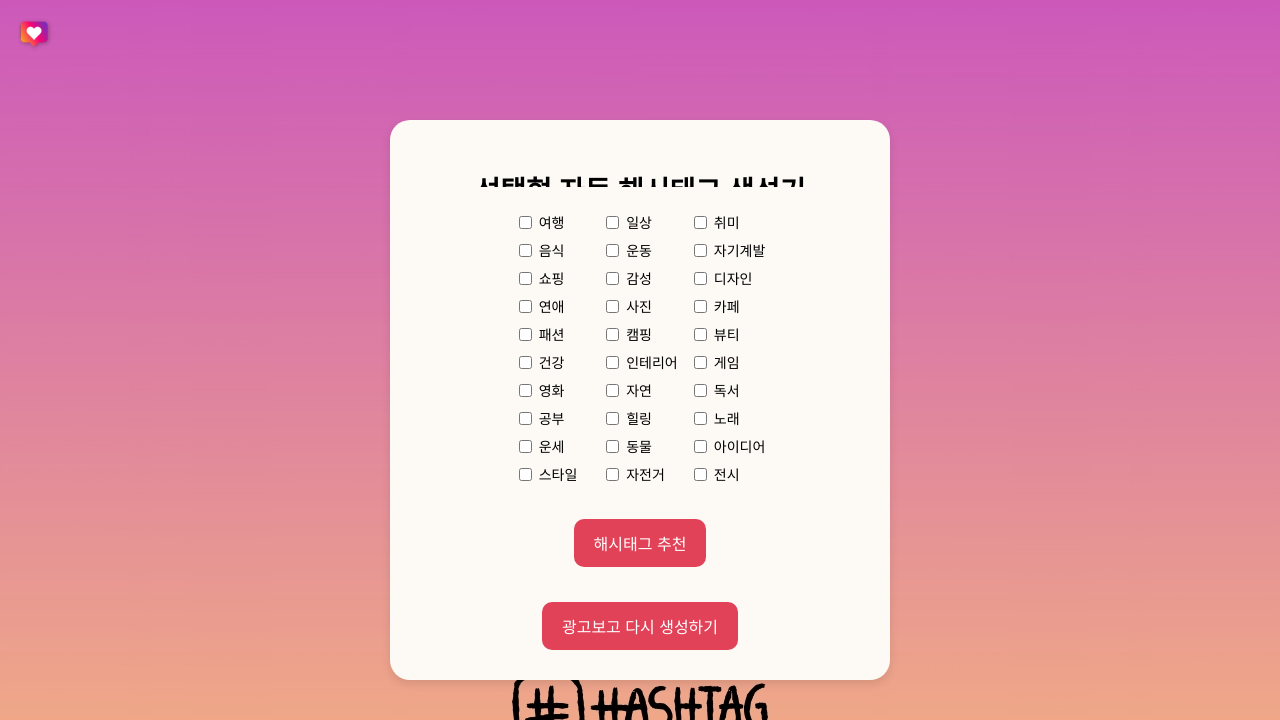
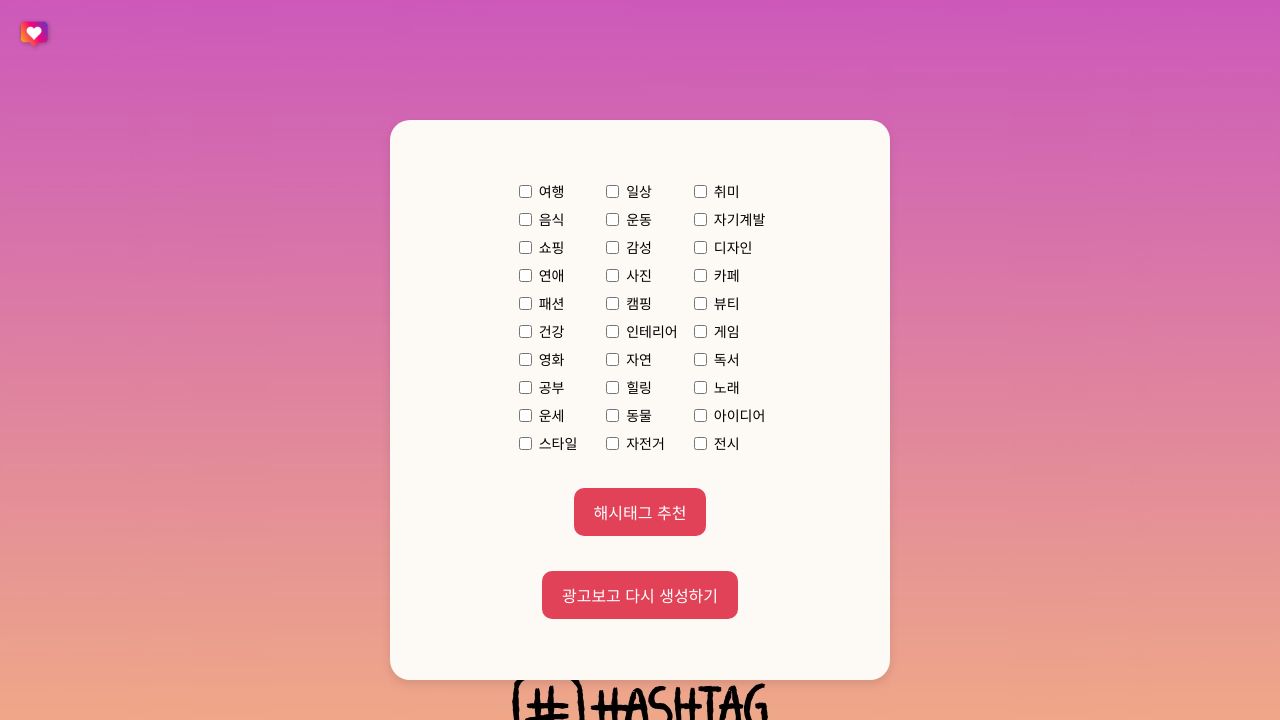
Before and after one commit to marlboroRed/Hashtag-Flask, a Flask app: page /theme in a window 1280 px wide. Shown: the top 720 px of the page. Run offline with Flask 3, Linux system fonts and the light colour scheme.

Commit message:
theme.html에서 상단 제목 제거

```diff
--- a/templates/theme.html
+++ b/templates/theme.html
@@ -12,7 +12,7 @@
     <div class="container">
 
       {% if not hashtags %}
-      <h1 class="title-auto-fit">선택형 자동 해시태그 생성기</h1>
+      <!-- 삭제된 제목 부분: <h1 class="title-auto-fit">선택형 자동 해시태그 생성기</h1> -->
       <form method="POST">
         <div class="theme-box">
           {% for theme in themes %}
@@ -87,22 +87,6 @@
       dismissBtn.onclick = () => errorBox.style.display = "none";
       btnContainer.appendChild(dismissBtn);
 
-      // if (messageType === "limit_reached") {
-      //   const rewardBtn = document.createElement("button");
-      //   rewardBtn.textContent = "광고보고\n기회받기";
-      //   rewardBtn.className = "reward-ad";
-      //   rewardBtn.onclick = () => {
-      //     fetch("/reward", { method: "POST" })
-      //       .then(res => res.json())
-      //       .then(data => {
-      //         alert(data.message);
-      //         errorBox.style.display = "none";
-      //       })
-      //       .catch(err => alert("오류 발생: " + err));
-      //   };
-      //   btnContainer.appendChild(rewardBtn);
-      // }
-
       errorBox.appendChild(btnContainer);
     }
 
```
